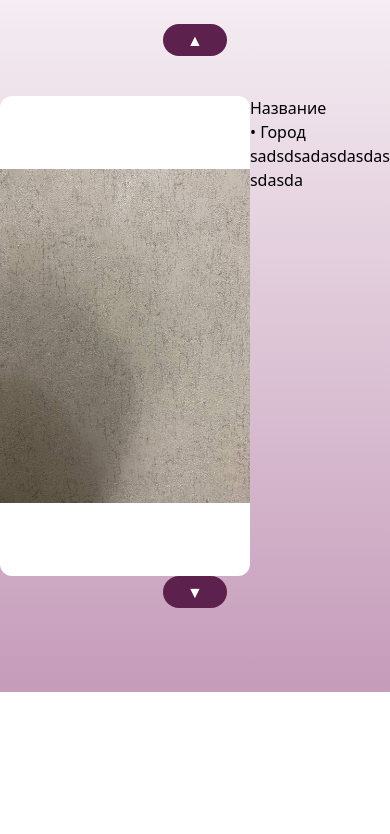
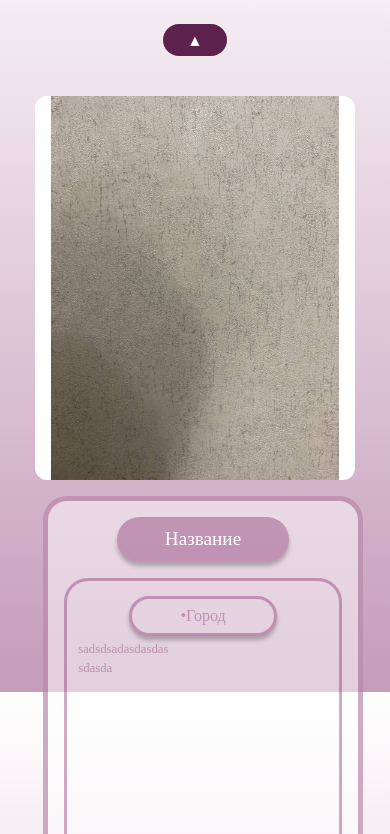
Before and after one commit to luiofff/Lovely-pair, a plain HTML site: page front-part/main-page/index.html in a window 390 px wide. Shown: the part 152-986 px from the top of the page. Before the commit the page ends 844 px from the top, so only its background shows below. Drawn offline with nearby package versions, Linux system fonts and the light colour scheme.

Commit message:
+adaptAndStyles

```diff
--- a/front-part/main-page/JavaScript/changeTheme.js
+++ b/front-part/main-page/JavaScript/changeTheme.js
@@ -8,6 +8,7 @@ changeTheme.addEventListener("click", () => {
         pairBlockJs.style.background = "#460B36";
         // change Theme
         profileBlockJs.style.background = "#460B36";
+        changeTheme.innerHTML = "☀";
         // logo
         changeColorLogoJs1.style.color = "#fff";
         changeColorLogoJs2.style.color = "#fff";
@@ -20,6 +21,7 @@ changeTheme.addEventListener("click", () => {
         pairBlockJs.style.background = "#5D214D";
         // change Theme
         profileBlockJs.style.background = "#5D214D";
+        changeTheme.innerHTML = "☾";
         // logo
         changeColorLogoJs1.style.color = "#111";
         changeColorLogoJs2.style.color = "#111";
--- a/front-part/main-page/index.html
+++ b/front-part/main-page/index.html
@@ -38,9 +38,9 @@
 
             <div class="pair-center-block rounded-3xl" id="pairBlockJs">
                 <!-- dinamic field(back-end)-->
-                <span class="text">test</span>
-                <span class="text heart">❤</span>
-                <span class="text">test</span>
+                <span class="text">ТЕСТ</span>
+                <span class="text heart pl-1 pr-1">❤</span>
+                <span class="text ">ТЕСТ</span>
             </div>
 
             <div class="profile-theme-block rounded-full" id="profileBlockJs">
@@ -64,14 +64,16 @@
             <div class="photo-block rounded-xl">
                 <img src="/front-part/main-page/images/test1.jpeg" class="photo-img">
             </div>
-            <div class="info-block ">
-                <div class="title-block">
-                    <span class="title-text">Название</span>
+            <div class="info-block rounded-3xl">
+                <div class="title-block w-full mx-auto">
+                    <span class="title-text rounded-3xl">Название</span>
                 </div>
-                <div class="description">
-                    <div class="location-block">
-                        <a href="#" class="dot">•</a>
-                        <span class="location-text">Город</span>
+                <div class="description rounded-3xl">
+                    <div class="location-block w-full p-1">
+                        <div class="location-block-text rounded-3xl">
+                            <a href="#" class="dot">•</a>
+                            <span class="location-text">Город</span>
+                        </div>
                     </div>
                     <p class="text-for-card">sadsdsadasdasdas<br>sdasda</p>
                 </div>
@@ -80,7 +82,7 @@
         <!-- main part -->
 
         <!-- selector down -->
-        <section class="selectorSlides">
+        <section class="selectorSlides mt-10">
             <div class="slider rounded-3xl">▼</div>
         </section>
         <!-- selector down -->
--- a/front-part/main-page/style.css
+++ b/front-part/main-page/style.css
@@ -87,7 +87,8 @@ logo */
     align-items: center;
     background: #5D214D;
     height: 5rem;
-    width: 17rem;
+    padding-left: 1rem;
+    padding-right: 1rem;
 }
 
 .text {
@@ -146,26 +147,6 @@ logo */
     color: #fff;
 }
 
-/*------------------------------------------------------------main */
-
-.main {
-    display: flex;
-    justify-content: space-between;
-}
-
-.photo-block {
-    width: 30rem;
-    height: 30rem;
-    background: white;
-    display: flex;
-    justify-content: center;
-    align-items: center;
-}
-
-.photo-img {
-    height: auto;
-    width: auto;
-}
 
 @media screen and (max-width:605px) {
     .header {
@@ -272,3 +253,164 @@ logo */
         }
     }
 }
+
+
+
+/*------------------------------------------------------------main */
+
+.main {
+    display: flex;
+    justify-content: space-between;
+}
+
+.photo-block {
+    width: 30rem;
+    height: 30rem;
+    background: white;
+    position: relative;
+}
+.photo-img {
+    height: 100%;
+    width: 100%;
+    object-fit: contain;
+    object-position: center center;
+}
+
+.info-block {
+    width: 40rem;
+    height: 30rem;
+    background-color: red;
+    background: rgba(255, 255, 255, 0.51);
+    border: 5px solid rgba(125, 32, 99, 0.37);
+    padding: 1rem;
+}
+
+.title-block {
+    display: flex;
+    justify-content: center;
+    justify-items: center;
+    align-items: center;
+}
+
+.title-text {
+    display: flex;
+    justify-content: center;
+    justify-items: center;
+    align-items: center;
+    padding: 0.5rem 3rem 0.5rem 3rem;
+    background: rgba(125, 32, 99, 0.37);
+    box-shadow: 0px 4px 4px rgba(0, 0, 0, 0.25);
+    font-family: 'KTF Jermilov';
+    font-style: normal;
+    font-size: 1.7rem;
+    color: #fff;
+}
+
+.description {
+    margin-top: 1rem;
+    border: 0.2rem solid rgba(125, 32, 99, 0.37);
+    height: 80%;
+    padding: 0.7rem;
+}
+
+.location-block {
+    display: flex;
+    justify-content: center;
+    justify-items: center;
+    align-items: center;
+    padding: 0.5rem;
+}
+
+.location-block-text {
+    display: flex;
+    justify-content: center;
+    justify-items: center;
+    align-items: center;
+    padding: 0.3rem 3rem 0.3rem 3rem;
+    border: 0.2rem solid rgba(125, 32, 99, 0.37);
+    box-shadow: 0px 4px 4px rgba(0, 0, 0, 0.25);
+    font-family: 'KTF Jermilov';
+    font-style: normal;
+    font-size: 1.4rem;
+    color: rgba(125, 32, 99, 0.37);
+}
+
+.text-for-card {
+    font-family: 'KTF Jermilov';
+    font-style: normal;
+    font-size: 1.1rem;
+    color: rgba(125, 32, 99, 0.37);
+}
+
+
+/* adapt */
+
+@media screen and (max-width:1024px) {
+    .info-block {
+        width: 30rem;
+        height: 27rem;
+        margin-left: 1rem;
+    }
+    .photo-block {
+        width: 30rem;
+        height: 27rem;
+    }
+    @media screen and (max-width:606px) {
+        .info-block {
+            width: 30rem;
+            height: 24rem;
+            margin-left: 1rem;
+        }
+        .photo-block {
+            width: 30rem;
+            height: 24rem;
+        }
+        .location-block-text {
+            font-size: 1rem;
+        }
+        .text-for-card {
+            font-size: 0.8rem
+        }
+        .title-text {
+            font-size: 1.2rem;
+        }
+        @media screen and (max-width:605px) {
+            .main {
+                flex-direction: column;
+                justify-content: center;
+                align-items: center;
+            }
+            .info-block {
+                margin-top: 1rem;
+                width: 25rem;
+                height: 30rem;
+            }
+            .photo-block {
+                width: 25rem;
+            }
+            @media screen and (max-width:408px) {
+                .info-block {
+                    width: 20rem;
+                    height: 30rem;
+                }
+                .photo-block {
+                    width: 20rem;
+                }
+                @media screen and (max-width:320px) {
+                    .info-block {
+                        width: 18rem;
+                        height: 30rem;
+                    }
+                    .photo-block {
+                        width: 18rem;
+                    }
+                }
+            }
+        }
+    }
+}
+
+
+
+
+/* ------------------------------------------------------ */
```
